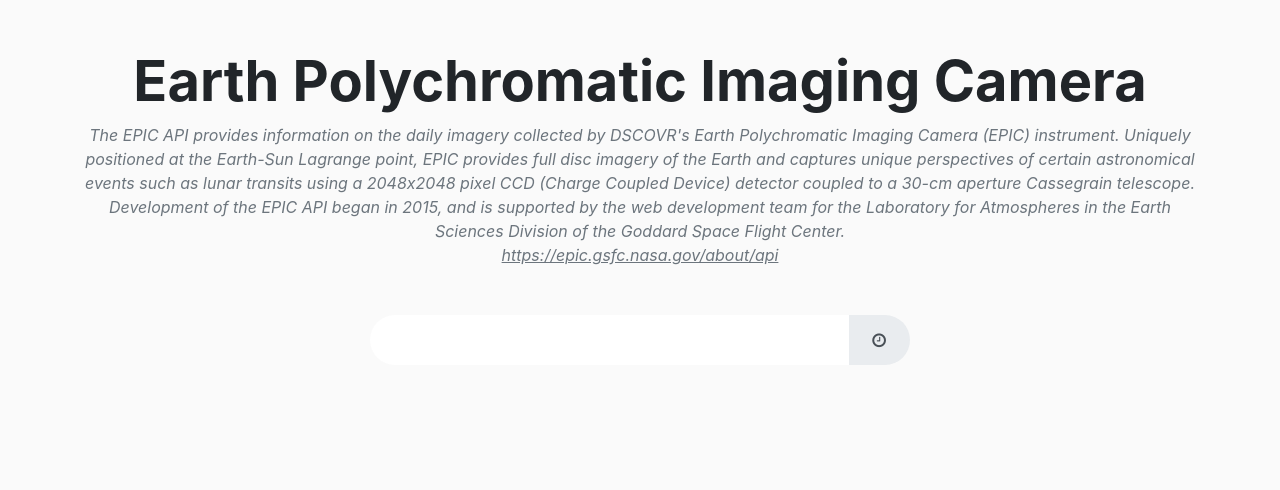
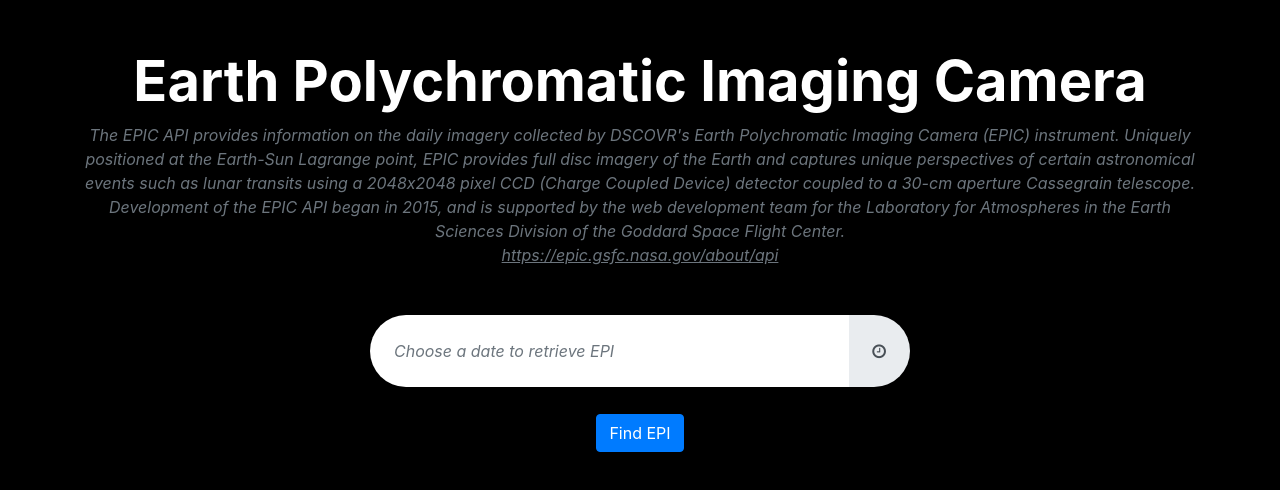
Before and after one commit to sammyjse/earth-image, a React (Create React App) app: page / in a window 1280 px wide. Shown: the top 490 px of the page. Built offline with nearby package versions, Linux system fonts and the light colour scheme.

Commit message:
changed date filter so its input and uses bootstrap date filter. also added a submit button. now just need to add api functionality

```diff
--- a/public/index.html
+++ b/public/index.html
@@ -3,8 +3,15 @@
   <head>
     <meta charset="utf-8" />
     <link rel="icon" href="%PUBLIC_URL%/favicon.ico" />
+    <script src="https://code.jquery.com/jquery-3.2.1.slim.min.js" integrity="sha384-KJ3o2DKtIkvYIK3UENzmM7KCkRr/rE9/Qpg6aAZGJwFDMVNA/GpGFF93hXpG5KkN" crossorigin="anonymous"></script>
+    <script src="https://maxcdn.bootstrapcdn.com/bootstrap/4.0.0/js/bootstrap.min.js" integrity="sha384-JZR6Spejh4U02d8jOt6vLEHfe/JQGiRRSQQxSfFWpi1MquVdAyjUar5+76PVCmYl" crossorigin="anonymous"></script>
     <link rel="stylesheet" href="https://maxcdn.bootstrapcdn.com/bootstrap/4.0.0/css/bootstrap.min.css" integrity="sha384-Gn5384xqQ1aoWXA+058RXPxPg6fy4IWvTNh0E263XmFcJlSAwiGgFAW/dAiS6JXm" crossorigin="anonymous">
     <link rel="stylesheet" href="https://cdnjs.cloudflare.com/ajax/libs/font-awesome/4.7.0/css/font-awesome.min.css">
+    <script src="https://cdnjs.cloudflare.com/ajax/libs/bootstrap-datepicker/1.9.0/js/bootstrap-datepicker.min.js"></script>
+    <link rel="stylesheet" href="https://cdnjs.cloudflare.com/ajax/libs/bootstrap-datepicker/1.9.0/css/bootstrap-datepicker.min.css">
+
+
+
     <meta name="viewport" content="width=device-width, initial-scale=1" />
     <meta name="theme-color" content="#000000" />
     <meta
@@ -35,7 +42,7 @@
 
     <div class="container py-5">
       <header class="text-center">
-        <h1 class="display-4 font-weight-bold">Earth Polychromatic Imaging Camera</h1>
+        <h1 class="display-4 font-weight-bold text-white">Earth Polychromatic Imaging Camera</h1>
         <p class="font-italic text-muted mb-0">The EPIC API provides information on the daily imagery collected by DSCOVR's Earth Polychromatic Imaging Camera (EPIC) instrument. Uniquely positioned at the Earth-Sun Lagrange point, EPIC provides full disc imagery of the Earth and captures unique perspectives of certain astronomical events such as lunar transits using a 2048x2048 pixel CCD (Charge Coupled Device) detector coupled to a 30-cm aperture Cassegrain telescope.
         Development of the EPIC API began in 2015, and is supported by the web development team for the Laboratory for Atmospheres in the Earth Sciences Division of the Goddard Space Flight Center.
         </p>
@@ -59,9 +66,6 @@
       To begin the development, run `npm start` or `yarn start`.
       To create a production bundle, use `npm run build` or `yarn build`.
     -->
-
-    <script src="https://code.jquery.com/jquery-3.2.1.slim.min.js" integrity="sha384-KJ3o2DKtIkvYIK3UENzmM7KCkRr/rE9/Qpg6aAZGJwFDMVNA/GpGFF93hXpG5KkN" crossorigin="anonymous"></script>
     <script src="https://cdnjs.cloudflare.com/ajax/libs/popper.js/1.12.9/umd/popper.min.js" integrity="sha384-ApNbgh9B+Y1QKtv3Rn7W3mgPxhU9K/ScQsAP7hUibX39j7fakFPskvXusvfa0b4Q" crossorigin="anonymous"></script>
-    <script src="https://maxcdn.bootstrapcdn.com/bootstrap/4.0.0/js/bootstrap.min.js" integrity="sha384-JZR6Spejh4U02d8jOt6vLEHfe/JQGiRRSQQxSfFWpi1MquVdAyjUar5+76PVCmYl" crossorigin="anonymous"></script>
   </body>
 </html>
--- a/src/App.css
+++ b/src/App.css
@@ -1,10 +1,40 @@
+.datepicker td, .datepicker th {
+    width: 2.5rem;
+    height: 2.5rem;
+    font-size: 0.85rem;
+}
+
+.datepicker {
+    margin-bottom: 3rem;
+}
+
+
+.input-group {
+    border-radius: 30rem;
+}
+
+input.form-control {
+    border-radius: 30rem 0 0 30rem;
+    border: none;
+}
+
+input.form-control:focus {
+    box-shadow: none;
+}
+
+input.form-control::placeholder {
+    font-style: italic;
+}
+
 .input-group-text {
     border-radius: 0 30rem 30rem 0;
     border: none;
-    height: 50px;
 }
 
-.input-group{
-  width: 100%;
-  heigh: 100%;
+.datepicker-dropdown {
+    box-shadow: 0 5px 10px rgba(0, 0, 0, 0.1);
 }
+
+#findEPI{
+  margin-top: 5%;
+}
--- a/src/App.js
+++ b/src/App.js
@@ -1,20 +1,48 @@
 import React from 'react';
 import './App.css';
-import CustomDatePicker from './CustomDatePicker';
 
-function App() {
+class App extends React.Component{
+
+  constructor(props) {
+    super(props);
+    this.state = {
+      imageDate: ''
+
+    };
+    this.handleChange = this.handleChange.bind(this);
+  }
+
+  handleChange = event => {
+    this.setState({ imageDate: event.target.value });
+  };
+
+render(){
   return (
-      <div class="row">
-        <div class="col-md-6 mx-auto">
-          <div class="form-group mb-4">
-            <div id="dateform" class="input-group p-0 shadow-sm">
-              <CustomDatePicker> </CustomDatePicker>
-              <div class ="input-group-append"><span class="input-group-text px-4"><i class="fa fa-clock-o"></i></span></div>
+      <div className="row">
+        <div className="col-md-6 mx-auto">
+          <div className="form-group mb-4">
+
+
+            <div className="date input-group p-0 shadow-sm" data-provide="datepicker">
+              <input type="text"
+                value = {this.state.imageDate}
+                onChange = {this.handleChange}
+                placeholder="Choose a date to retrieve EPI"
+                className="form-control py-4 px-4"
+                id="imageDate"/>
+              <div className ="input-group-append"><span className="input-group-text px-4"><i className="fa fa-clock-o"></i></span></div>
             </div>
+
+
+            <div className="text-center" id="findEPI">
+              <button type="button" className="btn btn-primary">Find EPI</button>
+            </div>
+
           </div>
         </div>
       </div>
-  );
+    );
+  }
 }
 
 export default App;
--- a/src/CustomDatePicker.css
+++ /dev/null
@@ -1,13 +0,0 @@
-#datepicker{
-  border-radius: 30rem 0 0 30rem;
-  border: none;
-  height: 50px;
-}
-
-#datepicker:focus{
-  box-shadow: none;
-}
-
-#datepicker::placeholder {
-  font-style: italic;
-}
--- a/src/CustomDatePicker.js
+++ /dev/null
@@ -1,37 +0,0 @@
-import React from "react";
-import DatePicker from "react-datepicker";
-import './CustomDatePicker.css';
-import "react-datepicker/dist/react-datepicker.css";
-
-
-class CustomDatePicker extends React.Component {
-
-  constructor(props) {
-    super(props);
-    this.state = {
-      imageDate: new Date()
-
-    };
-  }
-
-  handleChange = date => {
-    this.setState( state => ({
-      imageDate : date
-    }));
-  };
-
-  render() {
-    return (
-      <input placeholderText = "Choose a date"
-        class="form-control py-4 px-4"
-        id="datepicker"
-        selected = {this.state.imageDate}
-        onChange = {this.handleChange}
-        dateFormat="yyyy : MMMM : d"
-      />
-    );
-  }
-}
-
-
-export default CustomDatePicker;
--- a/src/index.css
+++ b/src/index.css
@@ -5,8 +5,7 @@
     sans-serif;
   -webkit-font-smoothing: antialiased;
   -moz-osx-font-smoothing: grayscale;
-  min-height: 100vh;
-  background-color: #fafafa;
+  background-color: black;
 }
 
 code {
```
